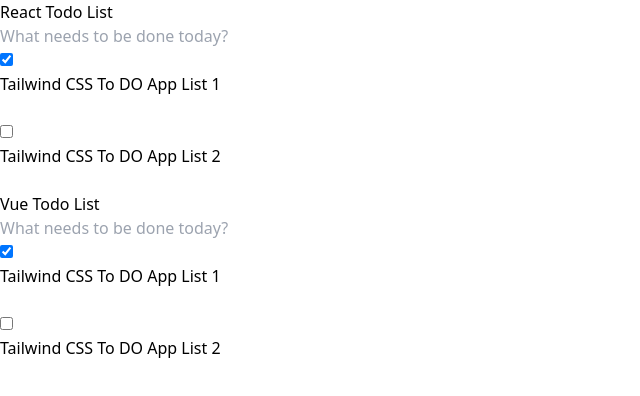
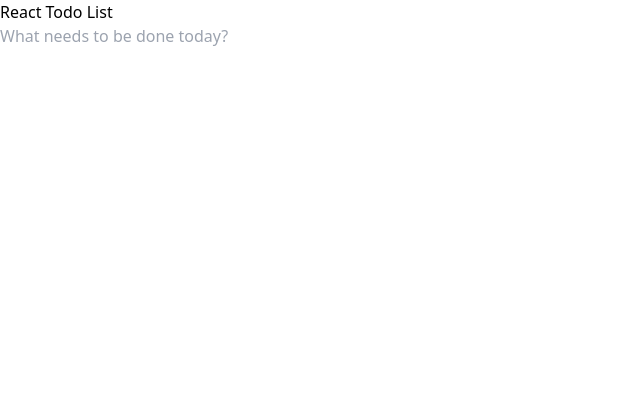
Before and after one commit to hamideslami72/react-vite-app, a React (Vite) app: page / in a window 1280 px wide. Shown: the top 396 px of the page, without its empty margins (0-640 px from the left). Built offline with nearby package versions, Linux system fonts and the light colour scheme.

Commit message:
Create todo input

```diff
--- /dev/null
+++ b/src/components/home/CreateTodoInput.jsx
@@ -0,0 +1,31 @@
+import { useState } from "react"
+
+
+export default function CreateTodoInput({addNewTodoHandler}){
+
+    const [newTodoTitle, setNewTodoTitle] = useState('')
+
+    const onInputNewTodoChangeHandler = (event) => {
+        setNewTodoTitle(event.target.value)
+    }
+
+    const addNewTodo = (event) =>{
+        if(event.key ==="Enter" && newTodoTitle != ""){
+            addNewTodoHandler(newTodoTitle)
+            setNewTodoTitle('')
+        }
+    }
+
+
+
+    return (
+        <div className="relative">
+            <input type="text" placeholder="What needs to be done today?"
+            className="w-full px-2 py-3 border rounded outline-none border-grey-600"
+            onKeyDown={addNewTodo}
+            onChange={onInputNewTodoChangeHandler}
+            value={newTodoTitle}
+            />
+        </div>
+    )
+}
--- a/src/components/home/Delete.jsx
+++ b/src/components/home/Delete.jsx
@@ -1,4 +1,5 @@
 function Delete({onClick : on}){
+
     return(
         <svg onClick={on} xmlns="http://www.w3.org/2000/svg" className="w-5 h-5 text-red-700" fill="none" viewBox="0 0 24 24"
                 stroke="currentColor" strokeWidth="2">
--- a/src/components/home/Main.jsx
+++ b/src/components/home/Main.jsx
@@ -12,13 +12,14 @@
         {
             id : 2,
             title : "Vue Todo List",
-            isActive : true
+            isActive : false
         }
     ]
 
     let todoApp = todoSetting.map((item) => (
         item.isActive ? <TodoApp key={item.id} todoSetting={item}/> : ''
     ))
+
     return(
         <>
                 <div className="bg-gray-100">
--- a/src/components/home/TodoApp.jsx
+++ b/src/components/home/TodoApp.jsx
@@ -1,44 +1,24 @@
-import { useState } from "react";
+import { useEffect, useState } from "react";
 import TodoListApp from "./TodoListApp";
+import CreateTodoInput from "./CreateTodoInput";
 
 function TodoApp({todoSetting}) {
 
-    const [todoListItem, setTodoListItem] = useState([
-        {
-            id : 1,
-            title : "Tailwind CSS To DO App List 1",
-            state: true,
-        },
-        {
-            id : 2,
-            title : "Tailwind CSS To DO App List 2",
-            state: false,
-        },
-    ])
+    const [todoListItem, setTodoListItem] = useState([])
 
-    const [newTodoTitle, setNewTodoTitle] = useState('')
+    let i = todoListItem.length + 1
 
-    const onInputNewTodoChangeHandler = (event) => {
-        setNewTodoTitle(event.target.value)
-    }
-
-    let i = todoListItem.length
-
-    const addNewTodo = (event) =>{
-
-        if(event.key ==="Enter" && newTodoTitle != ""){
+    const addNewTodoHandler = (todoTitle) =>{
         i += 1
-            setTodoListItem([
+        let newTodo = [
             ...todoListItem,
             {
                 id: i,
-                    title: newTodoTitle,
+                title: todoTitle,
                 state: false
             }
-            ])
-
-            setNewTodoTitle('')
-        }
+        ]
+        setTodoListItem(newTodo)
     }
 
     const deleteTodo = (todo) => {
@@ -72,6 +52,16 @@
         setTodoListItem(newTodoList)
     }
 
+    useEffect(() => {
+        setTodoListItem(JSON.parse(localStorage.getItem('todos_list')) ?? [])
+    }, [])
+
+    useEffect(() =>{
+        localStorage.setItem('todos_list', JSON.stringify(todoListItem))
+    }, [todoListItem])
+
+
+
   return (
     <>
 
@@ -80,14 +70,7 @@
                 <div className="flex items-center mb-6">
                     <h1 className="mr-6 text-4xl font-bold text-purple-600"> {todoSetting.title}</h1>
                 </div>
-                <div className="relative">
-                    <input type="text" placeholder="What needs to be done today?"
-                    className="w-full px-2 py-3 border rounded outline-none border-grey-600"
-                    onKeyDown={addNewTodo}
-                    onChange={onInputNewTodoChangeHandler}
-                    value={newTodoTitle}
-                    />
-                </div>
+                <CreateTodoInput addNewTodoHandler={addNewTodoHandler} />
                 <TodoListApp key={todoListItem.id} todos={todoListItem} deleteTodo={deleteTodo} changeChecked={onChangeCheckedHandler} updateTodo={updateTodo} />
             </div>
         </div>
--- a/src/components/home/TodoListItem.jsx
+++ b/src/components/home/TodoListItem.jsx
@@ -1,4 +1,4 @@
-import { useState } from "react";
+import { useEffect, useState } from "react";
 import Delete from "./Delete";
 import Update from "./Update";
 
--- a/src/main.jsx
+++ b/src/main.jsx
@@ -4,7 +4,7 @@
 import './index.css'
 
 ReactDOM.createRoot(document.getElementById('root')).render(
-  <React.StrictMode>
+  // <React.StrictMode>
     <Home />
-  </React.StrictMode>
+  // </React.StrictMode>
 )
```
Also changed, not shown: src/components/home/TodoListApp.jsx (line endings or trailing spaces). Lines whose indentation alone changed are shown as unchanged.
